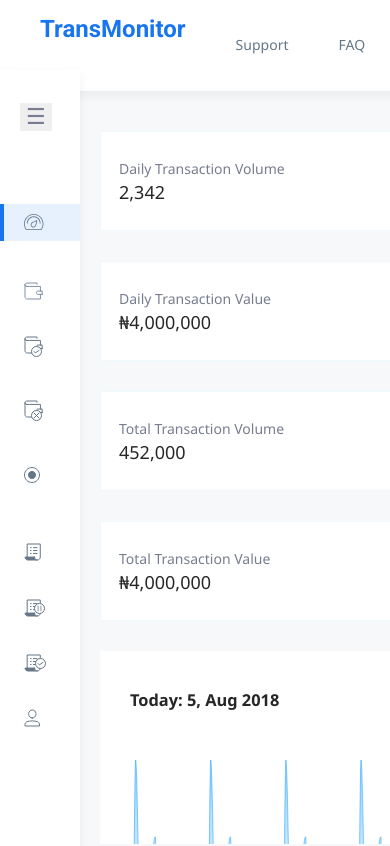
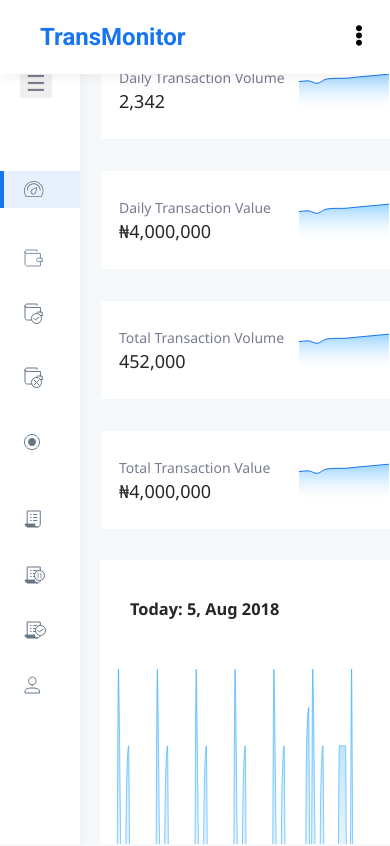
Before and after one commit to AdePhil/transmonitor-dashbaord, a React (Create React App) app: page / in a window 390 px wide. Shown: the top 846 px of the page. Built offline with nearby package versions, Linux system fonts and the light colour scheme.

Commit message:
responsive dashboard

```diff
--- a/src/Components/DashboardLayout/dashbaordlayout.scss
+++ b/src/Components/DashboardLayout/dashbaordlayout.scss
@@ -49,25 +49,88 @@
     grid-column: 1/-1;
     position: relative;
     z-index: 2;
+    @media (max-width: 780px) {
+      position: fixed;
+      width: 100%;
+      z-index: 500;
+    }
   }
   &__header {
     background-color: #fff;
     box-shadow: 0px 4px 10px rgba(79, 79, 79, 0.07);
     padding: 15px 80px 15px 40px;
+    overflow-x: hidden;
+    @media (max-width: 780px) {
+      padding-right: 20px;
+    }
     &-container {
       display: flex;
       justify-content: space-between;
-      align-items: ceter;
+      align-items: center;
+      .options {
+        width: 8px;
+        display: none;
+        img {
+          width: 8px;
+        }
+        @media (max-width: 780px) {
+          display: block;
+        }
+      }
     }
 
     .nav {
       display: flex;
       justify-content: flex-start;
       align-items: center;
+
       &__item {
         margin-left: 50px;
         text-decoration: none;
         color: #647787;
+        @media (max-width: 780px) {
+          display: block;
+          width: 100%;
+          margin-left: auto;
+          padding: 5px 5px;
+          text-align: center;
+          margin-left: 100px;
+        }
+        .notification {
+          position: relative;
+          margin-top: 10px !important;
+          &-count {
+            @media (max-width: 780px) {
+              margin-right: 90px;
+            }
+          }
+        }
+      }
+      &.show {
+        opacity: 1;
+        transition: opacity 200ms;
+        pointer-events: all;
+      }
+      @media (max-width: 780px) {
+        position: absolute;
+        display: flex;
+        background-color: #fff;
+        right: 0px;
+        padding-right: 100px;
+        text-align: left;
+        align-items: center;
+        justify-content: center;
+        flex-direction: column;
+        width: 200px;
+        opacity: 0;
+        pointer-events: none;
+        margin-right: 25px;
+        margin-top: 60px;
+        padding: 20px;
+        align-items: center;
+        box-shadow: 0px 4px 50px rgba(79, 79, 79, 0.16);
+        padding: 5px;
+        margin-top: 100px;
       }
       .user {
         display: flex;
@@ -127,13 +190,12 @@
       height: 100vh;
       width: 80px;
       position: absolute;
-      margin-top: 70px;
+      padding-top: 70px;
       box-shadow: 0px 4px 10px rgba(79, 79, 79, 0.07);
       z-index: 200;
       height: 100%;
       top: 0;
       bottom: 0;
-      height: 210%;
     }
     .invoice-btn {
       @media (max-width: 1200px) {
--- a/src/Components/DashboardLayout/index.js
+++ b/src/Components/DashboardLayout/index.js
@@ -3,10 +3,16 @@
 import "./dashbaordlayout.scss";
 const DashboardLayout = ({ children }) => {
   const [show, setShow] = useState(false);
+  const [userOptions, setUserOptions] = useState(false);
   const toggleClick = () => {
     console.log("here");
     setShow(previousShow => {
       return !previousShow;
+    });
+  };
+  const toggleUserOptions = () => {
+    setUserOptions(userOptions => {
+      return !userOptions;
     });
   };
   return (
@@ -15,7 +21,7 @@
         <header className="dashboard__header">
           <div className="dashboard__header-container">
             <p className="dashboard__logo">TransMonitor</p>
-            <nav className="nav">
+            <nav className={userOptions ? "nav show" : "nav"}>
               <a href="#" className="nav__item">
                 Support
               </a>
@@ -34,6 +40,9 @@
                 <img src="/user.png" className="user__img" alt="user avatar" />
               </div>
             </nav>
+            <button className="btn options" onClick={toggleUserOptions}>
+              <img src="/dots.svg" alt="dots" />
+            </button>
           </div>
         </header>
       </div>
--- a/src/Components/Table/index.js
+++ b/src/Components/Table/index.js
@@ -20,8 +20,8 @@
         </thead>
         <tbody>
           {tableData.map(
-            ({ product, amount, transaction_id, status, time }) => (
-              <tr>
+            ({ product, amount, transaction_id, status, time, id }) => (
+              <tr key={id}>
                 <td className="dark">
                   <div className="inline-flex">
                     <span className="initails">VW</span>
@@ -39,7 +39,7 @@
                         {status}
                       </span>
                     </div>
-                    <img src="/caret.svg" alt="caret" class="caret" />
+                    <img src="/caret.svg" alt="caret" className="caret" />
                   </div>
                 </td>
               </tr>
--- a/src/Pages/Dashboard/tabledata.js
+++ b/src/Pages/Dashboard/tabledata.js
@@ -1,5 +1,6 @@
 const payments = [
   {
+    id: 1,
     product: "Apple Mac Book 15” 250 SSD 12GB",
     initials: "VW",
     status: "reconcilled",
@@ -8,6 +9,7 @@
     time: "12:30"
   },
   {
+    id: 2,
     product: "Apple Mac Book 15” 250 SSD 12GB",
     initials: "VW",
     status: "pending",
@@ -16,6 +18,7 @@
     time: "12:30"
   },
   {
+    id: 3,
     product: "Apple Mac Book 15” 250 SSD 12GB",
     initials: "VW",
     status: "reconcilled",
@@ -24,6 +27,7 @@
     time: "12:30"
   },
   {
+    id: 4,
     product: "Apple Mac Book 15” 250 SSD 12GB",
     initials: "VW",
     status: "reconcilled",
@@ -32,6 +36,7 @@
     time: "12:30"
   },
   {
+    id: 5,
     product: "Apple Mac Book 15” 250 SSD 12GB",
     initials: "VW",
     status: "pending",
@@ -40,6 +45,7 @@
     time: "12:30"
   },
   {
+    id: 6,
     product: "Apple Mac Book 15” 250 SSD 12GB",
     initials: "VW",
     status: "unreconcilled",
@@ -48,6 +54,7 @@
     time: "12:30"
   },
   {
+    id: 7,
     product: "Apple Mac Book 15” 250 SSD 12GB",
     initials: "VW",
     status: "reconcilled",
@@ -56,6 +63,7 @@
     time: "12:30"
   },
   {
+    id: 8,
     product: "Apple Mac Book 15” 250 SSD 12GB",
     initials: "VW",
     status: "unreconcilled",
@@ -64,6 +72,7 @@
     time: "12:30"
   },
   {
+    id: 9,
     product: "Apple Mac Book 15” 250 SSD 12GB",
     initials: "VW",
     status: "pending",
```
Also changed, not shown: public/dots.svg (added).
